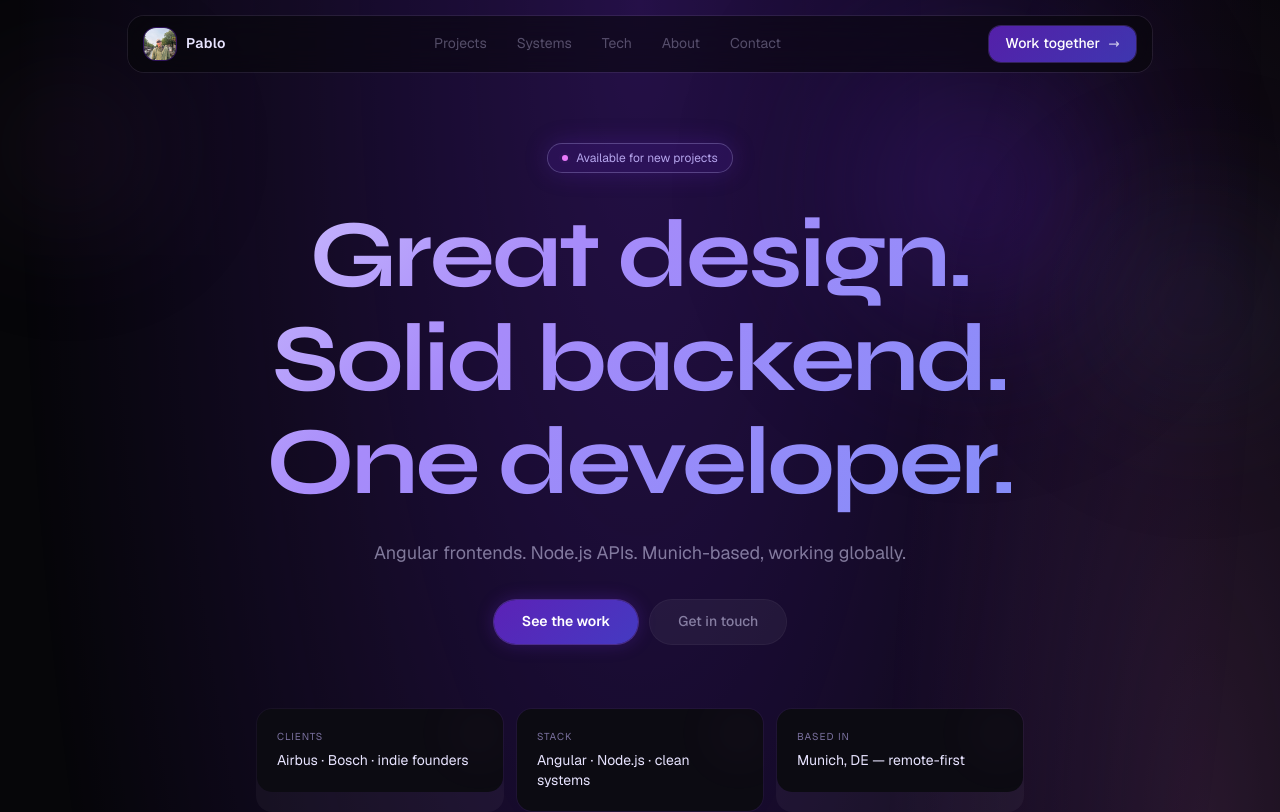
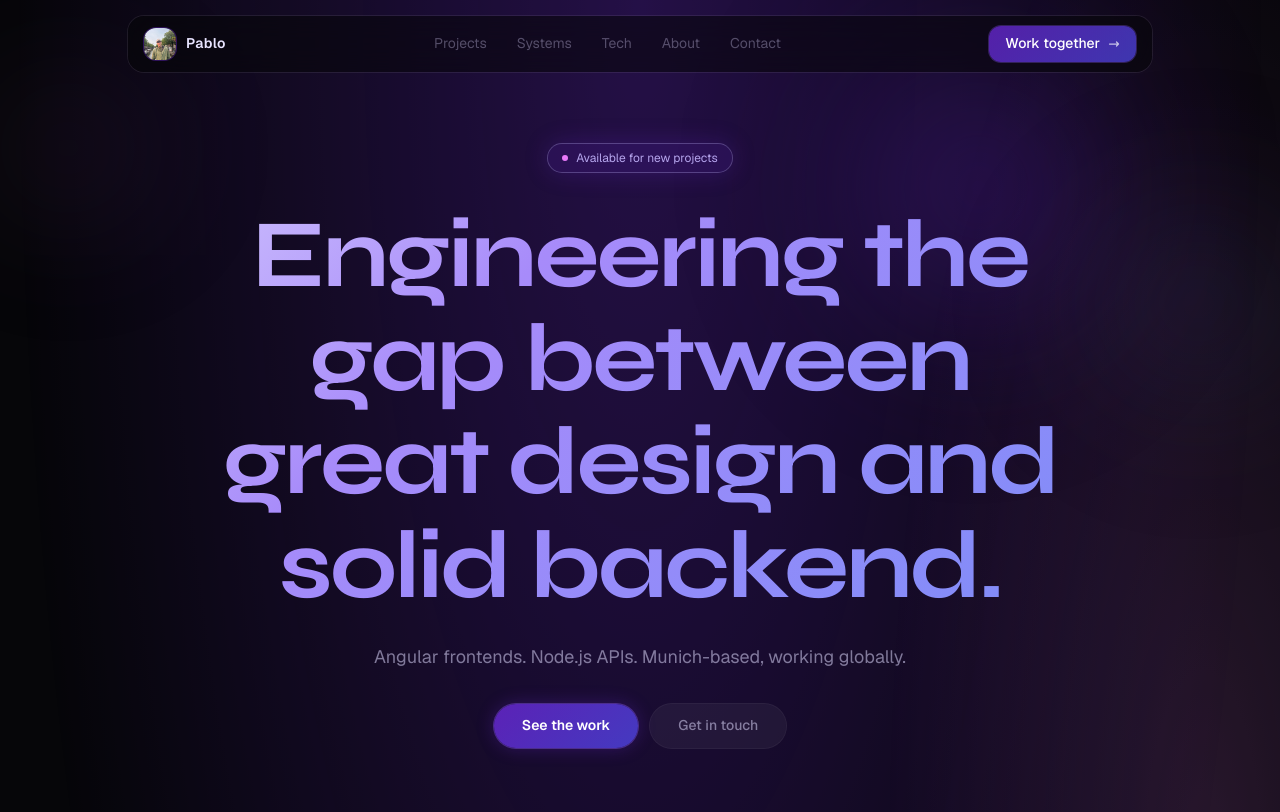
Before and after one commit to pablo-gzz-sal/portfolioUpdated, an Angular app: page / in a window 1280 px wide. Shown: the top 812 px of the page. Built offline with nearby package versions, Linux system fonts and the light colour scheme.

Commit message:
update hero text

```diff
--- a/src/app/sections/hero/hero.html
+++ b/src/app/sections/hero/hero.html
@@ -83,7 +83,8 @@
                bg-[linear-gradient(135deg,#e8e4ff_0%,#a78bfa_22%,#818cf8_48%,#e879f9_72%,#a78bfa_100%)]
                bg-clip-text text-transparent"
       >
-        Great design.<br />Solid backend.<br />One developer.
+        <!-- Great design.<br />Solid backend.<br />One developer. -->
+         Engineering the gap between great design and solid backend.
       </h1>
     </div>
 
--- a/src/app/sections/hero/hero.ts
+++ b/src/app/sections/hero/hero.ts
@@ -26,7 +26,7 @@ export class Hero {
  @ViewChildren('statCard') statCardEls!: QueryList<ElementRef<HTMLElement>>;
     statCards = [
     { label: 'Clients',  value: 'Airbus · Bosch · indie founders' },
-    { label: 'Stack',    value: 'Angular · Node.js · clean systems' },
+    { label: 'Stack',    value: 'Frontend · Backend · CyberSec' },
     { label: 'Based in', value: 'Munich, DE — remote-first' },
   ];
 
```
